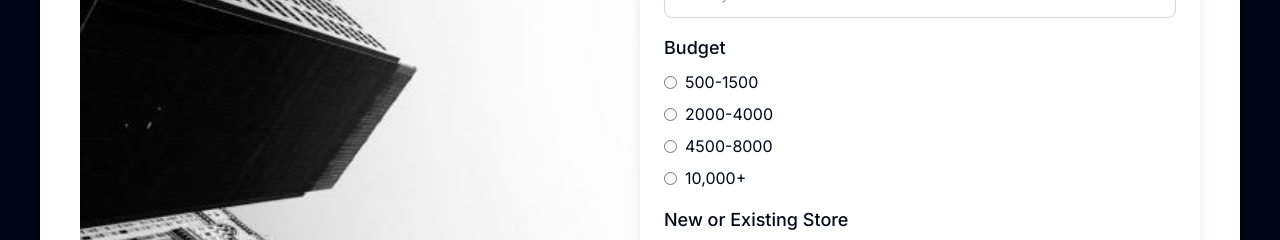
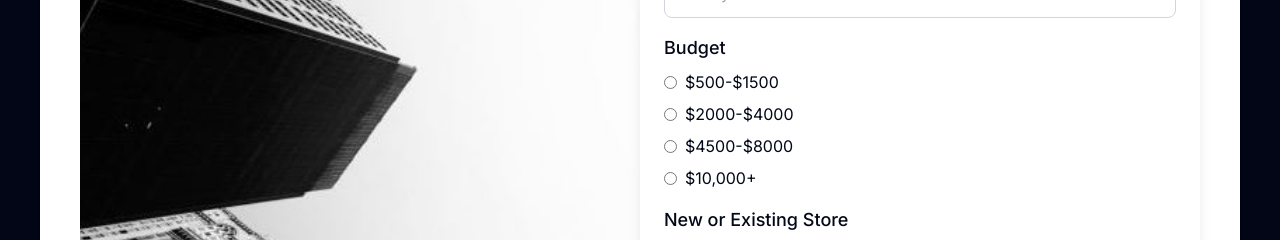
Before and after one commit to zainbux/Amazon-Engineers, a Next.js app: page /workwithus in a window 1280 px wide. Shown: the part 324-564 px from the top of the page. Built offline with nearby package versions, Linux system fonts and the light colour scheme.

Commit message:
form dollarsign edit

```diff
--- a/app/components/WorkWithUs.tsx
+++ b/app/components/WorkWithUs.tsx
@@ -101,45 +101,45 @@ const WorkWithUs = () => {
                     <input
                       type="radio"
                       name="budget"
-                      value="$500-$1500"
+                      value="500-1500"
                       checked={formData.budget === '500-1500'}
                       onChange={handleRadioChange}
                       className="mr-2"
                     />
-                    500-1500
+                    $500-$1500
                   </label>
                   <label className="flex items-center">
                     <input
                       type="radio"
                       name="budget"
-                      value="$2000-$4000"
+                      value="2000-4000"
                       checked={formData.budget === '2000-4000'}
                       onChange={handleRadioChange}
                       className="mr-2"
                     />
-                    2000-4000
+                    $2000-$4000
                   </label>
                   <label className="flex items-center">
                     <input
                       type="radio"
                       name="budget"
-                      value="$4500-$8000"
+                      value="4500-8000"
                       checked={formData.budget === '4500-8000'}
                       onChange={handleRadioChange}
                       className="mr-2"
                     />
-                    4500-8000
+                    $4500-$8000
                   </label>
                   <label className="flex items-center">
                     <input
                       type="radio"
                       name="budget"
-                      value="$10000+"
+                      value="10000+"
                       checked={formData.budget === '10000+'}
                       onChange={handleRadioChange}
                       className="mr-2"
                     />
-                    10,000+
+                    $10,000+
                   </label>
                 </div>
               </div>
```
